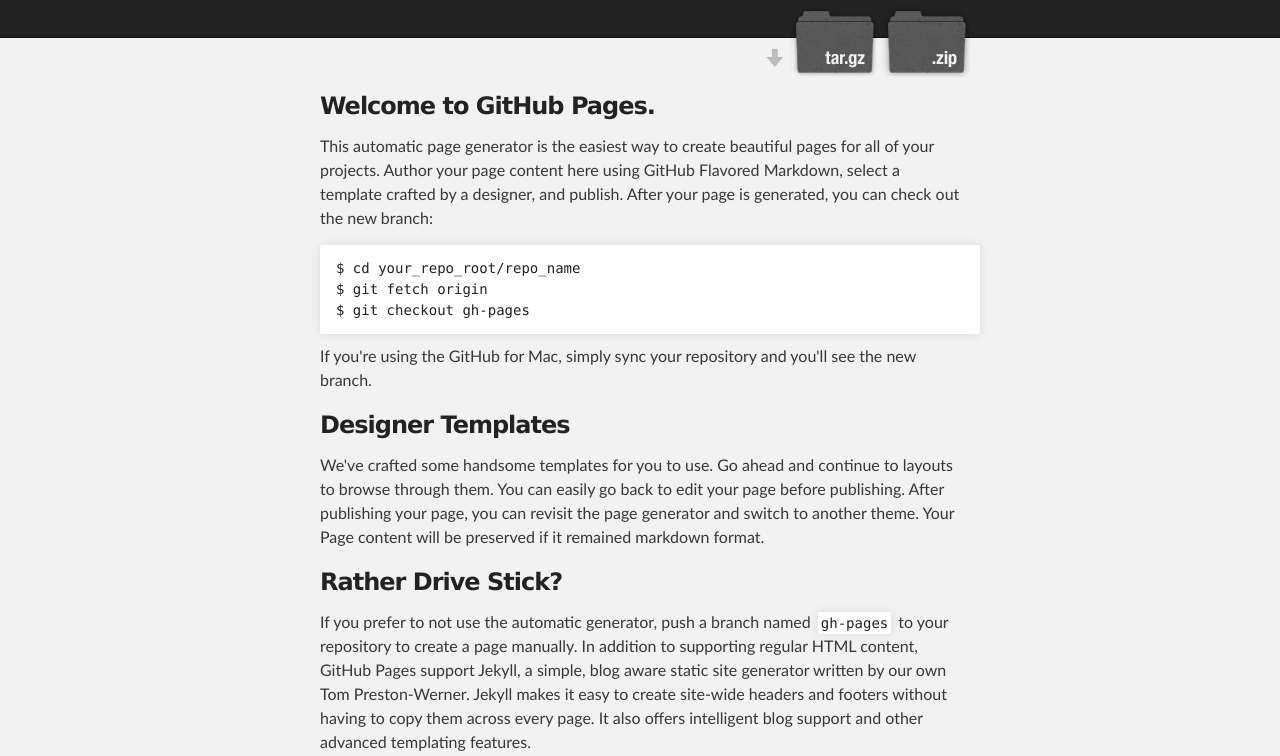
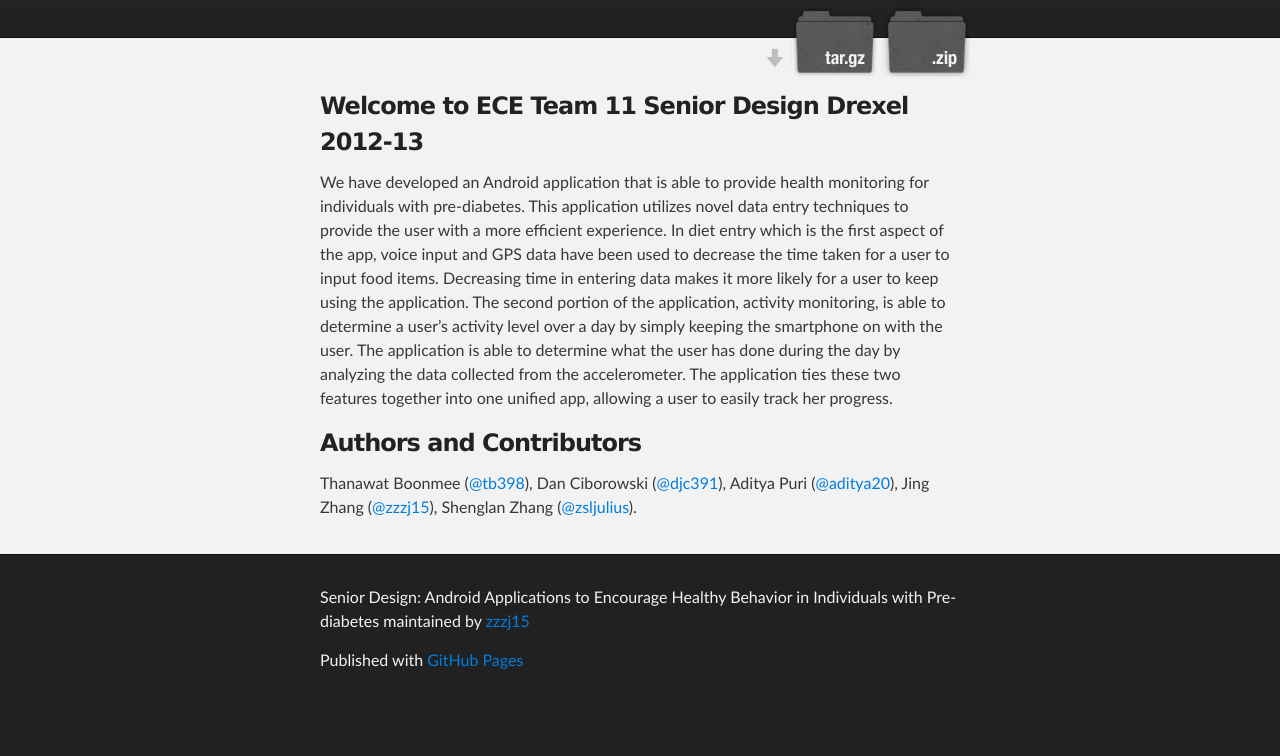
Before and after one commit to zzzj15/senior_design, a plain HTML site: page index.html in a window 1280 px wide. Shown: the part 424-1180 px from the top of the page. After the commit the page ends 1131 px from the top, so only its background shows below. Drawn offline with Linux system fonts and the light colour scheme.

Commit message:
Create gh-pages branch via GitHub

```diff
--- a/index.html
+++ b/index.html
@@ -31,32 +31,17 @@
     <!-- MAIN CONTENT -->
     <div id="main_content_wrap" class="outer">
       <section id="main_content" class="inner">
-        <h3>Welcome to GitHub Pages.</h3>
+        <h3>Welcome to ECE Team 11 Senior Design Drexel 2012-13</h3>
 
-<p>This automatic page generator is the easiest way to create beautiful pages for all of your projects. Author your page content here using GitHub Flavored Markdown, select a template crafted by a designer, and publish. After your page is generated, you can check out the new branch:</p>
-
-<pre><code>$ cd your_repo_root/repo_name
-$ git fetch origin
-$ git checkout gh-pages
-</code></pre>
-
-<p>If you're using the GitHub for Mac, simply sync your repository and you'll see the new branch.</p>
-
-<h3>Designer Templates</h3>
-
-<p>We've crafted some handsome templates for you to use. Go ahead and continue to layouts to browse through them. You can easily go back to edit your page before publishing. After publishing your page, you can revisit the page generator and switch to another theme. Your Page content will be preserved if it remained markdown format.</p>
-
-<h3>Rather Drive Stick?</h3>
-
-<p>If you prefer to not use the automatic generator, push a branch named <code>gh-pages</code> to your repository to create a page manually. In addition to supporting regular HTML content, GitHub Pages support Jekyll, a simple, blog aware static site generator written by our own Tom Preston-Werner. Jekyll makes it easy to create site-wide headers and footers without having to copy them across every page. It also offers intelligent blog support and other advanced templating features.</p>
+<p>We have developed an Android application that is able to provide health monitoring for individuals with pre-diabetes. This application utilizes novel data entry techniques to provide the user with a more efficient experience. In diet entry which is the first aspect of the app, voice input and GPS data have been used to decrease the time taken for a user to input food items. Decreasing time in entering data makes it more likely for a user to keep using the application. The second portion of the application, activity monitoring, is able to determine a user’s activity level over a day by simply keeping the smartphone on with the user. The application is able to determine what the user has done during the day by analyzing the data collected from the accelerometer. The application ties these two features together into one unified app, allowing a user to easily track her progress.</p>
 
 <h3>Authors and Contributors</h3>
 
-<p>You can <a href="https://github.com/blog/821" class="user-mention">@mention</a> a GitHub username to generate a link to their profile. The resulting <code>&lt;a&gt;</code> element will link to the contributor's GitHub Profile. For example: In 2007, Chris Wanstrath (<a href="https://github.com/defunkt" class="user-mention">@defunkt</a>), PJ Hyett (<a href="https://github.com/pjhyett" class="user-mention">@pjhyett</a>), and Tom Preston-Werner (<a href="https://github.com/mojombo" class="user-mention">@mojombo</a>) founded GitHub.</p>
-
-<h3>Support or Contact</h3>
-
-<p>Having trouble with Pages? Check out the documentation at <a href="http://help.github.com/pages">http://help.github.com/pages</a> or contact <a href="mailto:support@github.com">support@github.com</a> and we’ll help you sort it out.</p>
+<p>Thanawat Boonmee (<a href="https://github.com/tb398" class="user-mention">@tb398</a>),
+Dan Ciborowski (<a href="https://github.com/djc391" class="user-mention">@djc391</a>),
+Aditya Puri (<a href="https://github.com/aditya20" class="user-mention">@aditya20</a>),
+Jing Zhang (<a href="https://github.com/zzzj15" class="user-mention">@zzzj15</a>),
+Shenglan Zhang (<a href="https://github.com/zsljulius" class="user-mention">@zsljulius</a>).</p>
       </section>
     </div>
 
```
Also changed, not shown: params.json (+1 -1 lines).
